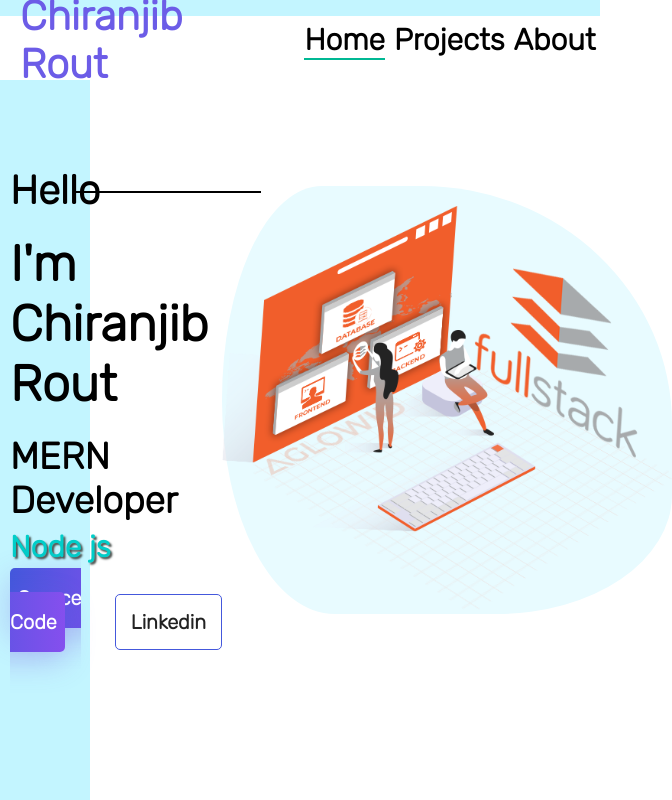
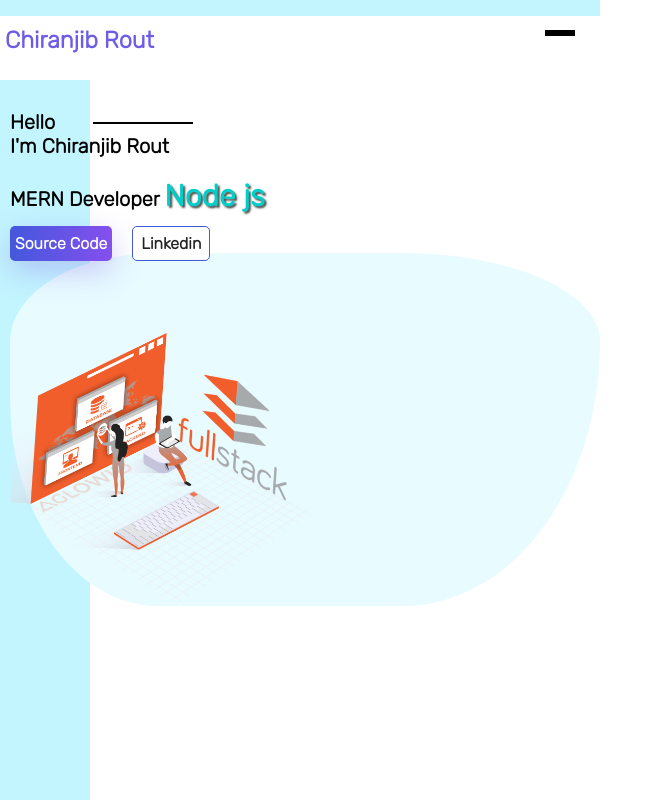
Before and after one commit to Chiranjivnit/portfolio, a React app: page / in a window 600 px wide. Shown: the whole page, 672 px wide, since content can reach past the window. Built offline with nearby package versions, Linux system fonts and the light colour scheme.

Commit message:
css updated

```diff
--- a/src/App.css
+++ b/src/App.css
@@ -532,3 +532,119 @@ main{
     transition: all 0.5s ease;
   }
 }
+@media screen and (min-width: 414px) and (max-width: 767px) {
+  main{
+    display: block;
+    align-items: center;
+    margin-right: 0px;
+  }
+  .toggleBtn{
+    display:block;
+    width:30px;
+    position:absolute;
+    right:25px;
+    top:30px;
+  }
+  .toggleBtn span {
+    display:inline-block;
+    width:100%;
+    height:2px;
+    float:left;
+    background-color: #000;
+  }
+  .nav {
+    width: 100%;
+    height: 10vh;
+    display: flex;
+    justify-content: space-between;
+    align-items: center;
+    background-image: linear-gradient(to top, #fff 80%, #c3f5ff 20%);
+    font-weight: bold;
+    overflow: hidden;
+    position: fixed;
+    top: 0;
+  }
+  .top_header{
+    margin-top: 60px;
+    position: fixed;
+  }
+  .leftlogo {
+    width: 60%;
+    display: flex;
+    justify-content: flex-start;
+    align-items: flex-start;
+    animation: logo 2s linear infinite;
+    animation-direction: alternate;
+    color:#6c5ce7;
+    font-weight: bolder;
+    font-size: 20px;
+  }
+  @keyframes logo {
+    from{padding-left: 10px;}
+    to{padding-right: 10px;}
+  }
+  .rightMenu{
+    width: 20%;
+    display:none;
+  }
+  .rightMenu a{
+    font-size: 10px;
+    font-weight:900;
+  }
+  .rightContainer img{
+    max-width: 300px;
+    margin-top: 80px;
+    text-align: center;
+  }
+  .leftContainer{
+    margin-top: 40px;
+  }
+
+  .leftContainer h1{
+    font-size: 20px;
+  }
+  .leftContainer h2{
+    font-weight: 900;
+    font-size: 20px;
+    margin-top: 20px;
+    margin-bottom: 20px;
+  }
+  .leftContainer h3{
+    font-size: 20px;
+    margin-bottom: 0px;
+    position: relative;
+    margin-top: 50px;
+  }
+  .leftContainer h3::after{
+    content: "";
+    width: 100px;
+    height: 2px;
+    position: absolute;
+    top: 52%;
+    left: 14%;
+    background: #000;
+  }
+  .leftContainer .button1, .button2{
+    font-size: 16px;
+  }
+  .rightContainer{
+    border-radius: 30% 40% 40% 30% / 30% 30% 90% 70%  ;
+    background: #e8fbff;
+  }
+  .button1{
+    padding: 8px 5px;
+  }
+  .button1:hover{
+  }
+  .button2{
+    padding: 7px 8px;
+    margin-left: 20px;
+  }
+  .button2:hover{
+    color: #fff;
+    background-image: linear-gradient(to right, #4458dc 0%, #854fee 100%);
+    box-shadow: 0 10px 30px rgba(118, 85, 225, 0.3);
+    transition: all 0.5s ease;
+  }
+
+}
```
